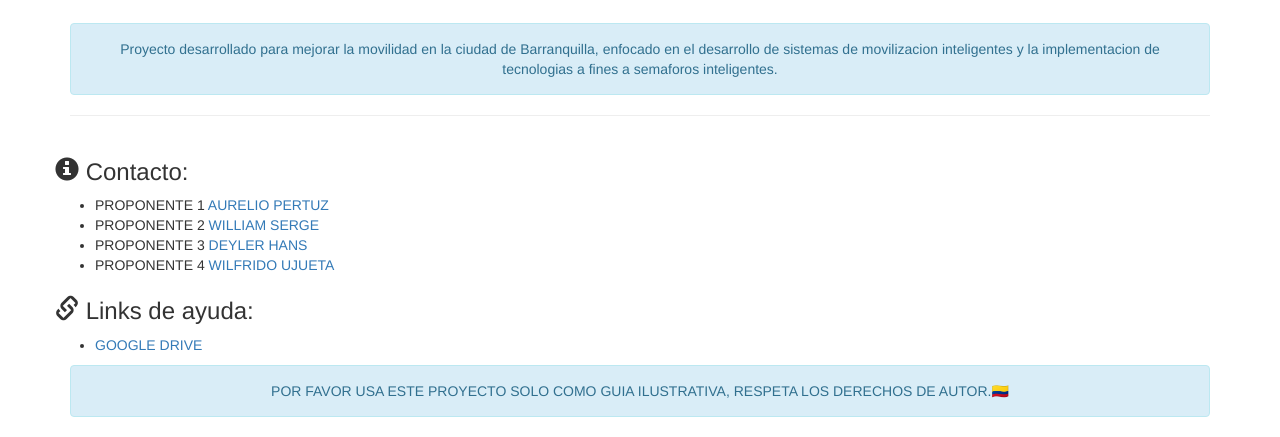
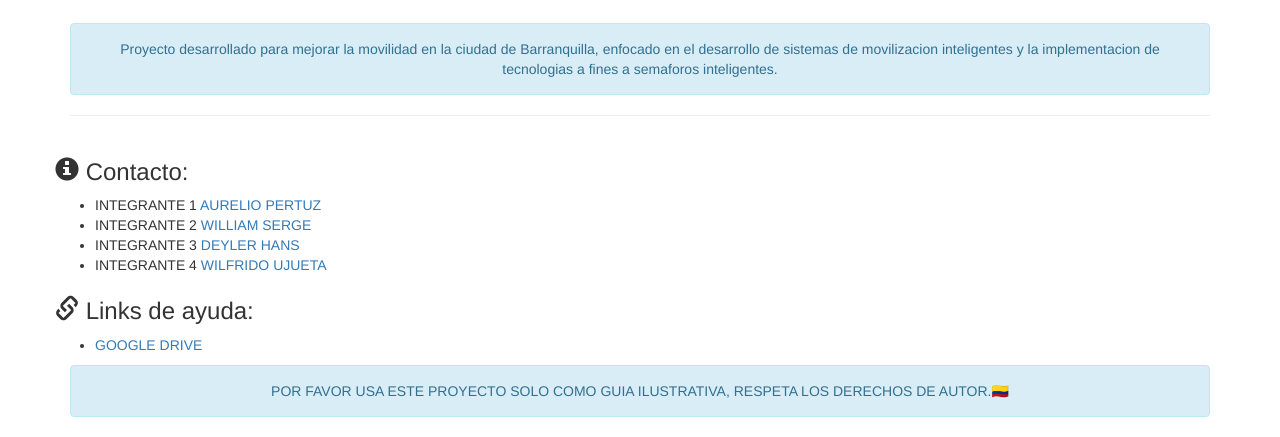
Before and after one commit to aureliopertuz1/pca-its, a PHP site: template web/views/index.twig in a window 1280 px wide. Shown: the part 489-926 px from the top of the page. Run offline with PHP 8.4, Linux system fonts and the light colour scheme; the template is opened without the code that fills it, so the values that code supplies are empty; some libraries are stand-ins or nearby versions.

Commit message:
Update index.twig
Actualización de nombres

```diff
--- a/web/views/index.twig
+++ b/web/views/index.twig
@@ -21,10 +21,10 @@
     <div class="col-md-20">
       <h3><span class="glyphicon glyphicon-info-sign"></span> Contacto:</h3>
       <ul>
-        <li>PROPONENTE 1 <a href="https://walink.co/ad580a">AURELIO PERTUZ</a> </li>
-        <li>PROPONENTE 2 <a href="https://walink.co/0a9bdc">WILLIAM SERGE</a> </li>
-        <li>PROPONENTE 3 <a href="https://walink.co/458918">DEYLER HANS</a> </li>
-        <li>PROPONENTE 4 <a href="https://walink.co/2dc5ab">WILFRIDO UJUETA</a> </li>
+        <li>INTEGRANTE 1 <a href="https://walink.co/ad580a">AURELIO PERTUZ</a> </li>
+        <li>INTEGRANTE 2 <a href="https://walink.co/0a9bdc">WILLIAM SERGE</a> </li>
+        <li>INTEGRANTE 3 <a href="https://walink.co/458918">DEYLER HANS</a> </li>
+        <li>INTEGRANTE 4 <a href="https://walink.co/2dc5ab">WILFRIDO UJUETA</a> </li>
       </ul>
     </div>
     <div class="col-md-20">
```
